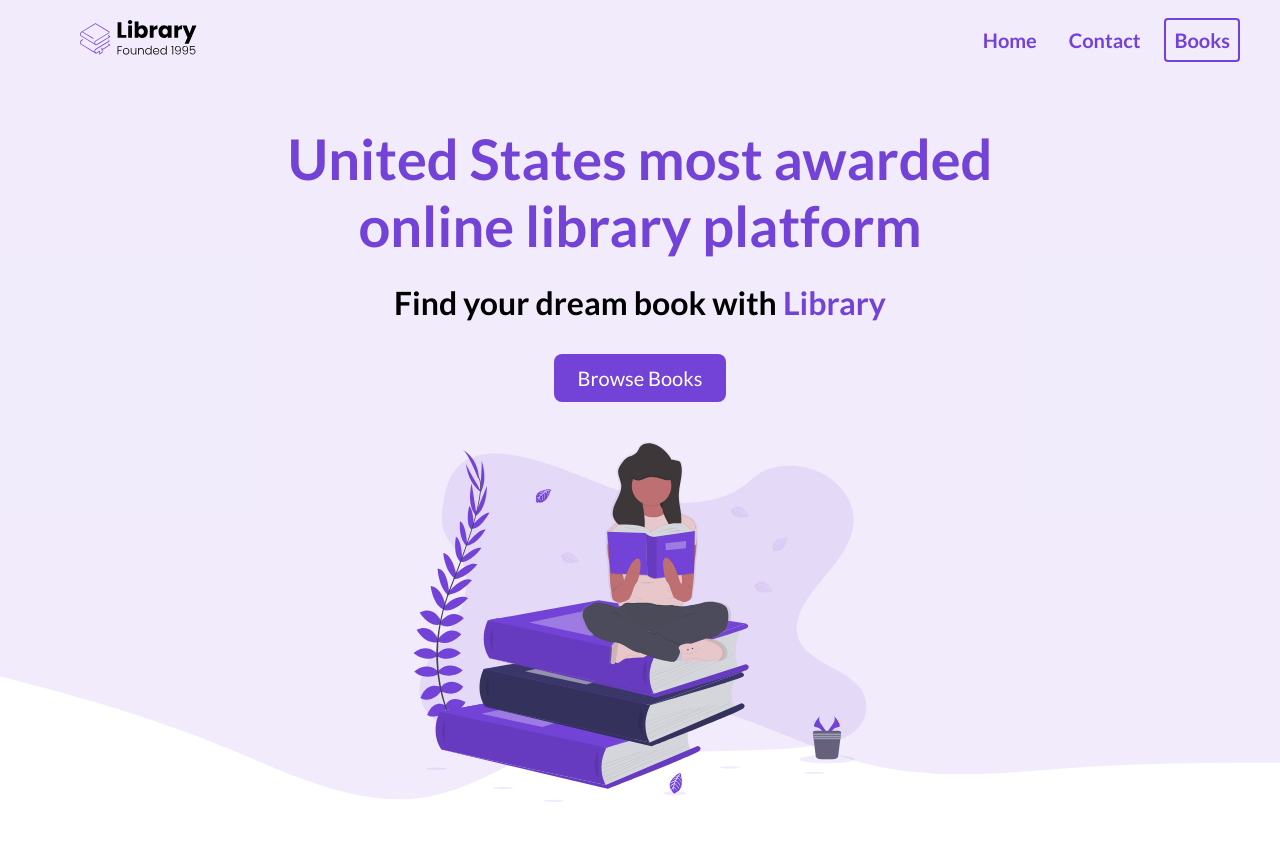
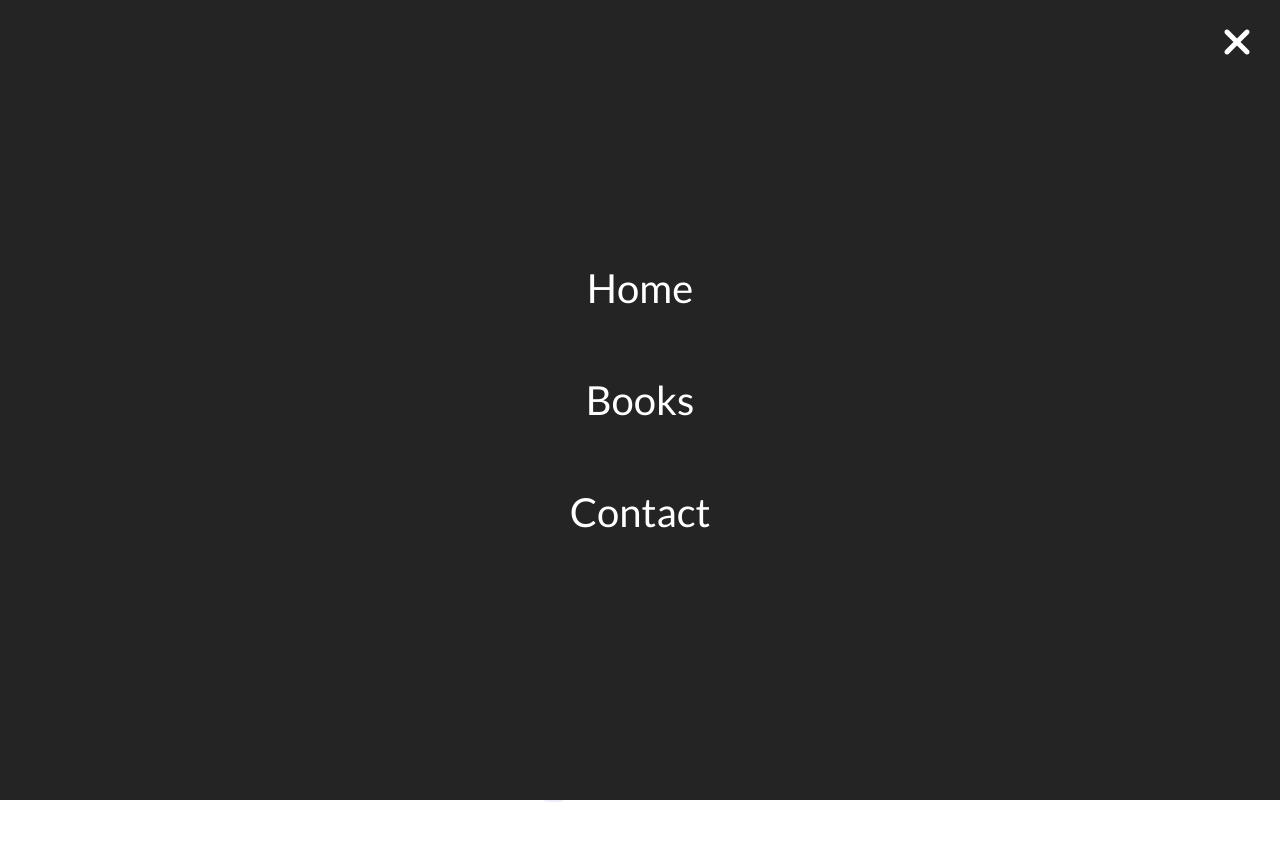
Before and after one commit to ARA90AR90/Library-, a plain HTML site: page index.html in a window 1280 px wide. Shown: the top 848 px of the page. Drawn offline with Linux system fonts and the light colour scheme; files whose address does not match are found by name.

Commit message:
created footer and menu

```diff
--- a/index.html
+++ b/index.html
@@ -21,6 +21,25 @@
             <li><a href="#" class="nav__link">Home</a></li>
             <li><a href="#" class="nav__link">Contact</a></li>
             <li><a href="#" class="nav__link nav__link--primary">Books</a></li>
+          </ul>
+        </div>
+        <button class="btn__menu">
+          <i class="fas fa-bars"></i>
+        </button>
+        <div class="menu__backdrop">
+          <button class="btn__menu btn__menu--close">
+            <i class="fas fa-times"></i>
+          </button>
+          <ul class="menu__links">
+            <li class="menu__list">
+              <a href="#" class="menu__link">Home</a>
+            </li>
+            <li class="menu__list">
+              <a href="#features" class="menu__link">Books</a>
+            </li>
+            <li class="menu__list">
+              <a class="menu__link no-cursor">Contact</a>
+            </li>
           </ul>
         </div>
       </nav>
--- a/stylesheet.css
+++ b/stylesheet.css
@@ -37,6 +37,11 @@
 
 a {
     text-decoration: none;
+}
+
+
+a:hover {
+    text-decoration: underline;
 }
 
 .nav__container{
@@ -87,13 +92,59 @@
     text-decoration: none;
 }
 
+
+.btn__menu {
+    background-color: transparent;
+    font-size: 40px;
+    text-align: center;
+    border: none;
+    color: #7342d6;
+}
+
+.menu__backdrop {
+    position: absolute;
+    background-color: #242424;
+    top: 0;
+    left: 0;
+    right: 0;
+    bottom: 0;
+    z-index: 100;
+    display: flex;
+    justify-content: center;
+    align-items: center;
+}
+
+.menu__links {
+    display: flex;
+    flex-direction: column;
+    align-items: center;
+}
+
+.menu__link {
+    font-size: 40px;
+    color: white;
+}
+
+
+.menu__list {
+    padding: 32px;
+}
+
+.btn__menu--close {
+    position: absolute;
+    right: 20px;
+    top: 10px;
+    padding: 8px;
+    color: white;
+}
+
+/*HEADER*/
+
+
 #landing {
     background-color: rgba(115, 66, 214, 0.1);
 }
 
-
-
-/*HEADER*/
 
 header {
     height: calc(100vh - 80px);
@@ -165,6 +216,16 @@
     max-width: 1200px;
     margin: 0 auto;
 
+}
+
+.row__column {
+    display: flex;
+    align-items: center;
+    flex-direction: column;
+}
+
+.no-cursor{
+    cursor: not-allowed;
 }
 
 /*HIGHLIGHTS*/
@@ -325,21 +386,9 @@
 }
 
 .footer__list {
-    margin-bottom: 24px;
-
-}
-
-.footer__list {
     margin: 20px 0 24px 0;
 }
 
 .footer__link {
     padding: 0 8px;
 }
-
-
-.row__column {
-    display: flex;
-    align-items: center;
-    flex-direction: column;
-}
```
Also changed, not shown: index.js (added).
